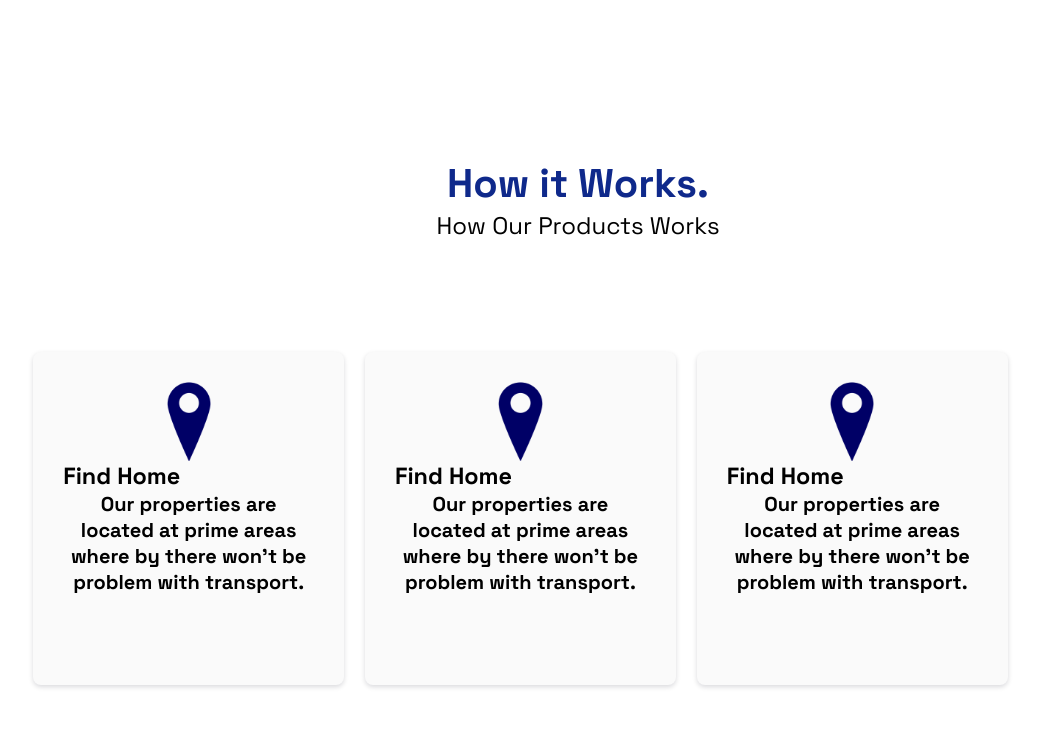
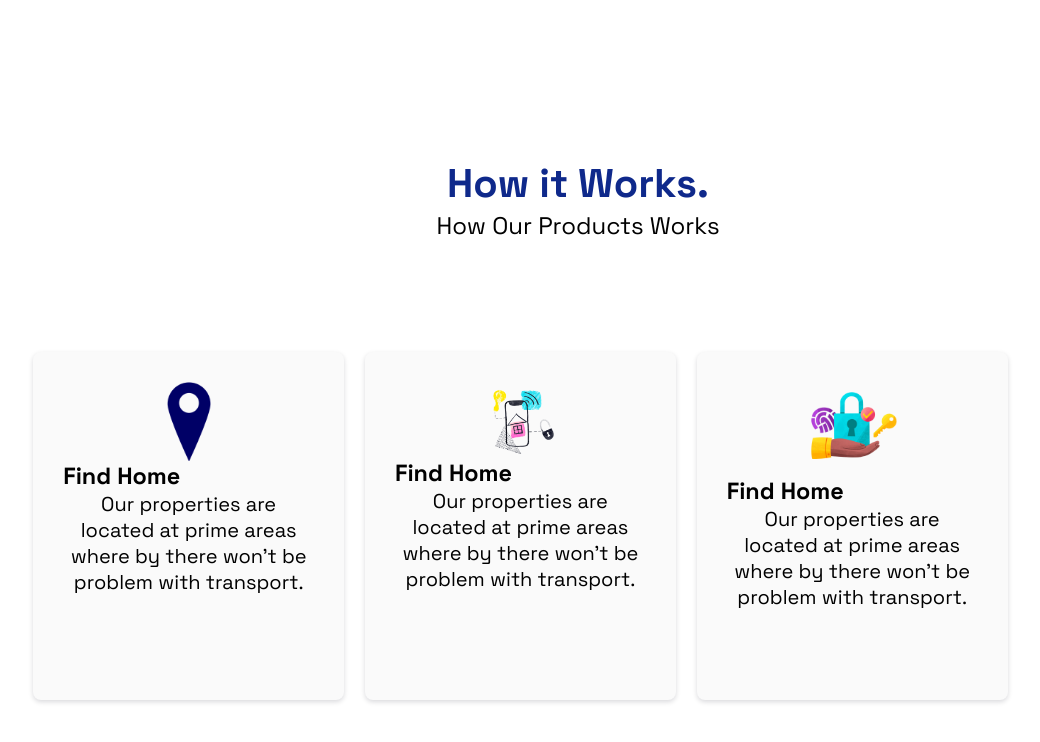
Before and after one commit to adamswonder/Vallie-s-Estate, a plain HTML site: page index.html in a window 1280 px wide. Shown: the part 806-1548 px from the top of the page, without its empty margins (126-1166 px from the left). Drawn offline with Linux system fonts and the light colour scheme.

Commit message:
Resized images

```diff
--- a/assets/style.css
+++ b/assets/style.css
@@ -133,10 +133,16 @@ input[type=checkbox]{
     margin-right: auto;
     width: 20%;
 }
+.imgs {
+    display: block;
+    margin-left: auto;
+    margin-right: auto;
+    width: 40%;
+}
 
 .container1 {
     width: 90%;
-    margin-right:auto;
+    margin-right:10%;
     margin-left: 10%;
     padding: 40px 0;
     display: flex;
@@ -149,12 +155,14 @@ input[type=checkbox]{
   }
 
     .header {
-        text-align: center;}
+        align-items:baseline;
+    }
     .header h1 {
       font-weight: 700;
       line-height: 1.3;
       padding: 40px 20px 0 20px;
-      color: #0F298B
+      color: #0F298B;
+      align-content: center;
     }
     .header p{
     font-size: x-large;
@@ -200,15 +208,15 @@ input[type=checkbox]{
     p {
       margin-bottom: 60px;
       text-align: center;
-      font-weight: bold;
+      font-weight:200;
     }
   .card-main {
     background: #fafafa;
     color: black;
   }
-  .card-main .img {
+  /* .card-main .img {
     display: block;
     margin-left: auto;
     margin-right: auto;
     width: 20%;
-  }
+  } */
--- a/index.html
+++ b/index.html
@@ -61,14 +61,14 @@
                 </p>
             </div>
             <div class="card card-main">
-                <img class="img" src="/assets/img/address mark.png" alt="Nature">
+                <img class="imgs" src="/assets/img/Smart house.png" alt="Nature">
                 <h3>Find Home</h3>
                 <p>
                     Our properties are located at prime areas where by there won't be problem with transport.
                 </p>
             </div>
             <div class="card card-main">
-                <img class="img" src="/assets/img/address mark.png" alt="Nature">
+                <img class="imgs" src="/assets/img/Secure data protection with fingerprint and lock.png" alt="Nature">
                 <h3>Find Home</h3>
                 <p>
                     Our properties are located at prime areas where by there won't be problem with transport.
```
